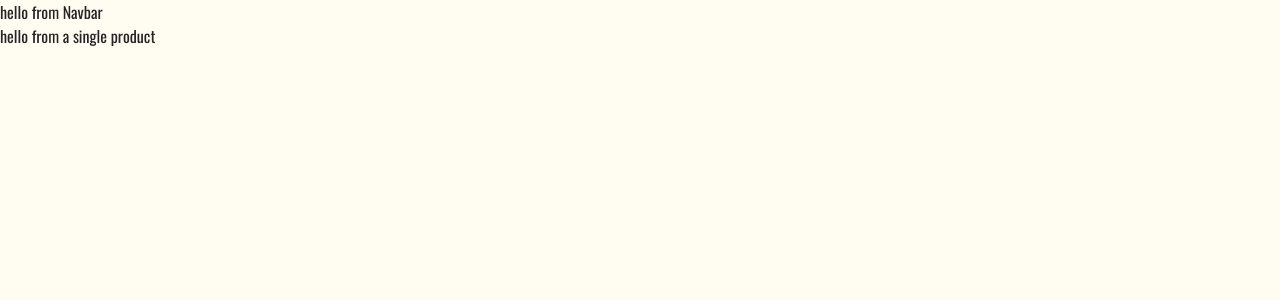
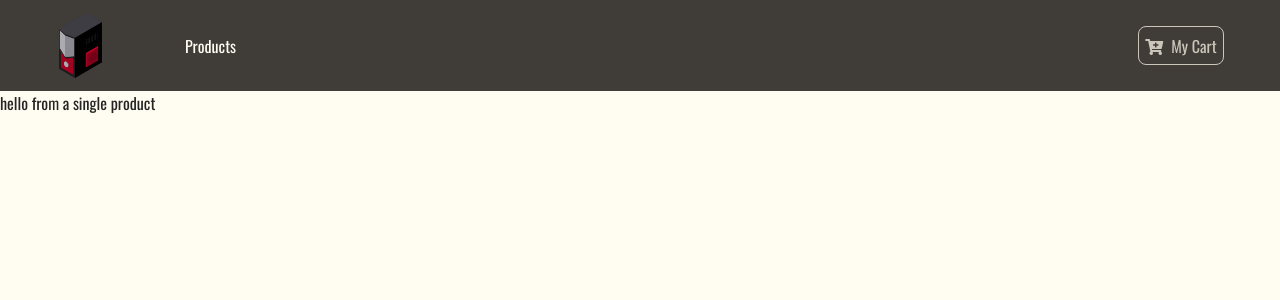
Before and after one commit to ilyaszm/ecommerce-react-app, a React (Create React App) app: page / in a window 1280 px wide. Shown: the top 300 px of the page. Built offline with nearby package versions, Linux system fonts and the light colour scheme; a web font is replaced by a local one.

Commit message:
Installing styled-components package and Creating Navbar

```diff
--- a/package.json
+++ b/package.json
@@ -7,7 +7,8 @@
     "react": "^16.8.6",
     "react-dom": "^16.8.6",
     "react-router-dom": "^5.0.1",
-    "react-scripts": "3.0.1"
+    "react-scripts": "3.0.1",
+    "styled-components": "^4.3.2"
   },
   "scripts": {
     "start": "react-scripts start",
--- /dev/null
+++ b/src/components/Button.js
@@ -0,0 +1,21 @@
+import styled from 'styled-components'
+
+export const ButtonContainer = styled.button`
+    text-transform: capitalize;
+    font-size: 1rem;
+    color: var(--lightGrey);
+    background: transparent;
+    border: .05rem solid var(--lightGrey);
+    border-radius: .5rem;
+    padding: .4rem;
+    cursor: pointer;
+    margin: .5rem;
+    transition: all .5s ease-in-out;
+    &:hover {
+        background: var(--lightGrey);
+        color: var(--mainGrey)
+    }
+    &:focus {
+        outline: none
+    }
+`
--- a/src/components/Navbar.js
+++ b/src/components/Navbar.js
@@ -1,14 +1,42 @@
 import React, { Component } from 'react'
 import { Link } from 'react-router-dom'
+import styled from 'styled-components'
+import { ButtonContainer } from './Button'
 
 import logo from '../assets/img/logo.png'
 
 export default class Navbar extends Component {
     render() {
         return (
-            <div>
-                hello from Navbar
-            </div>
+            <NavWrapper className="navbar navbar-expand-sm navbar-dark px-sm-5">
+                <Link to='/'>
+                    <img src={ logo } alt="Logo" className="navbar-brand" style={{ width: "65px" }} />
+                </Link>
+                <ul className="navbar-nav align-items-center">
+                    <li className="nav-item ml-5">
+                        <Link to="/" className="nav-link">
+                            products
+                        </Link>
+                    </li>
+                </ul>
+                <Link to="/cart" className="ml-auto">
+                    <ButtonContainer>
+                        <span className="mr-2">
+                            <i className="fas fa-cart-plus" />
+                        </span>
+                        my cart
+                    </ButtonContainer>
+                </Link>
+            </NavWrapper>
         )
     }
 }
+
+const NavWrapper = styled.nav`
+    background: var(--mainGrey);
+    .nav-link {
+        color: var(--mainWhite) !important;
+        font-size: 1rem;
+        text-transform: capitalize
+    }
+`
```
Also changed, not shown: 1 other file (tests, documents, lock files or other folders).
